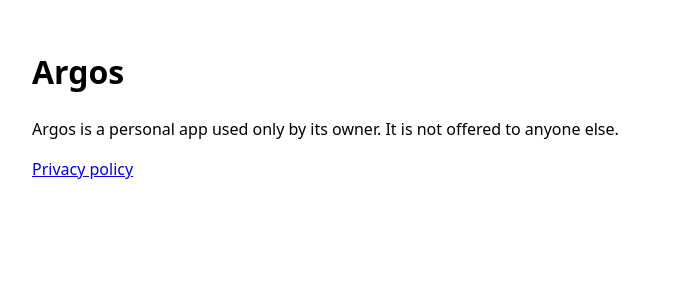
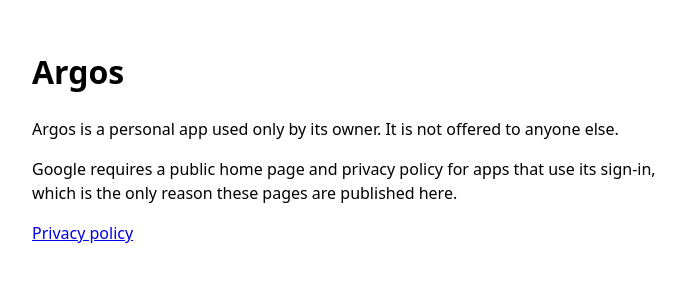
Before and after one commit to Hav1ck/argos-privacy, a plain HTML site: page index.html in a window 1280 px wide. Shown: the whole page, without its empty margins (288-973 px from the left). Drawn offline with Linux system fonts and the light colour scheme.

Commit message:
Say the pages exist because Google requires them
Co-Authored-By: Claude Opus 5.5 <noreply@anthropic.com>

```diff
--- a/index.html
+++ b/index.html
@@ -3,5 +3,6 @@
 <body style="font-family:system-ui,sans-serif;max-width:40rem;margin:3rem auto;padding:0 1rem;line-height:1.5">
 <h1>Argos</h1>
 <p>Argos is a personal app used only by its owner. It is not offered to anyone else.</p>
+<p>Google requires a public home page and privacy policy for apps that use its sign-in, which is the only reason these pages are published here.</p>
 <p><a href="privacy.html">Privacy policy</a></p>
 </body></html>
```
Also changed, not shown: privacy.html (+1 -0 lines).
